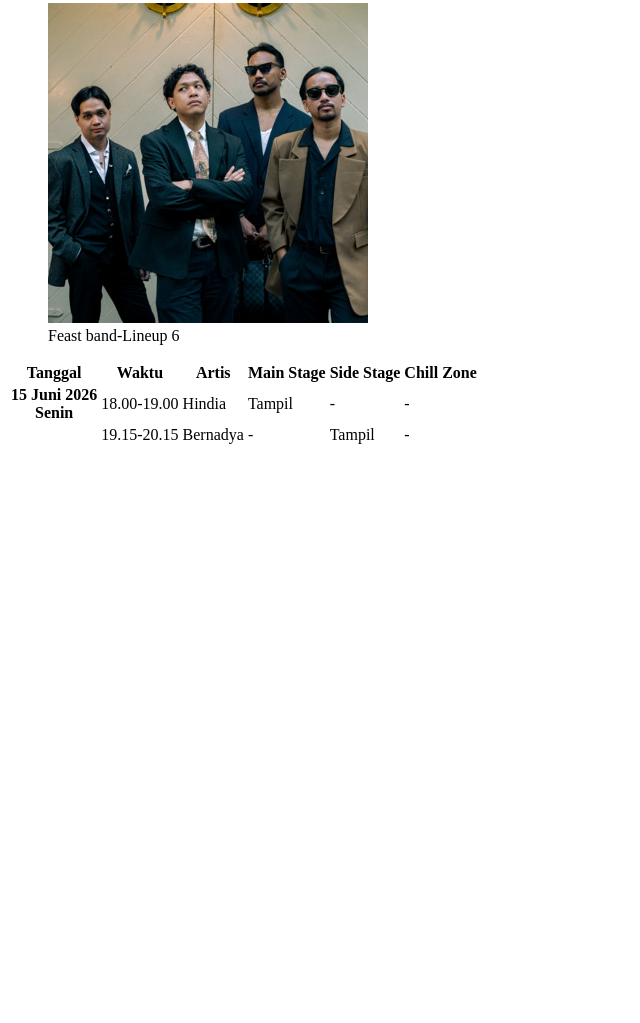
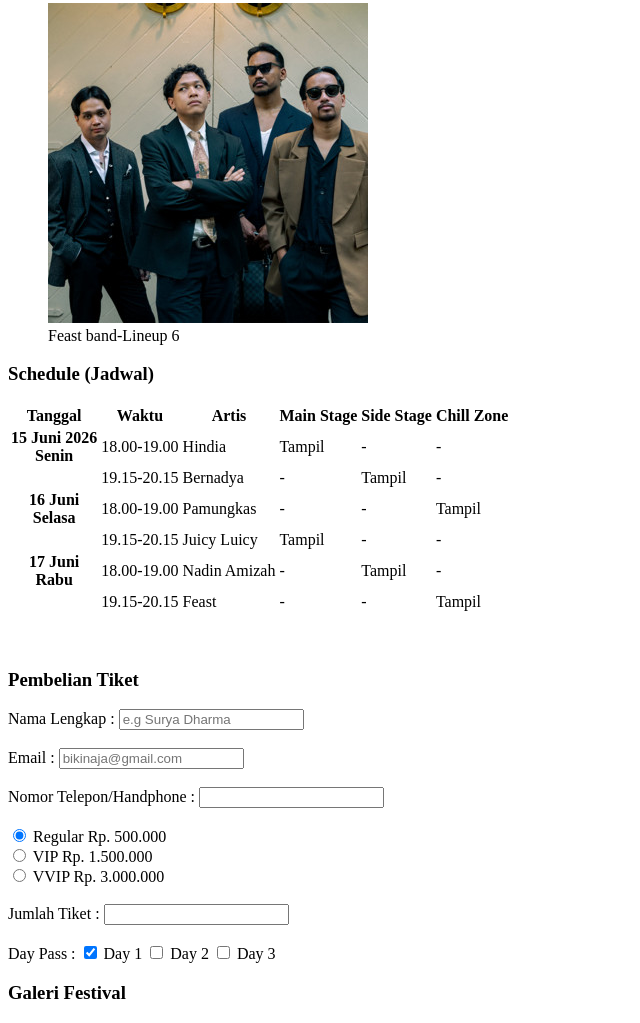
Before and after one commit to Butoong/WPU-WEB-FUNDAMENTAL, a plain HTML site: page 07-studi-kasus-1/index.html in a window 1280 px wide. Shown: the part 3826-4849 px from the top of the page, without its empty margins (0-640 px from the left). Before the commit the page ends 4281 px from the top, so only its background shows below. Drawn offline with Linux system fonts and the light colour scheme.

Commit message:
Menyelesaikan section tiket

```diff
--- a/07-studi-kasus-1/index.html
+++ b/07-studi-kasus-1/index.html
@@ -105,6 +105,7 @@
 
       <!-- schedule section -->
       <section id="jadwal">
+        <h3>Schedule (Jadwal)</h3>
         <table>
           <thead>
             <th>Tanggal</th>
@@ -131,7 +132,120 @@
             <td>Tampil</td>
             <td>-</td>
           </tr>
+          <tr>
+            <th>16 Juni<br />Selasa</th>
+            <td>18.00-19.00</td>
+            <td>Pamungkas</td>
+            <td>-</td>
+            <td>-</td>
+            <td>Tampil</td>
+          </tr>
+          <tr>
+            <th></th>
+            <td>19.15-20.15</td>
+            <td>Juicy Luicy</td>
+            <td>Tampil</td>
+            <td>-</td>
+            <td>-</td>
+          </tr>
+          <tr>
+            <th>17 Juni<br />Rabu</th>
+            <td>18.00-19.00</td>
+            <td>Nadin Amizah</td>
+            <td>-</td>
+            <td>Tampil</td>
+            <td>-</td>
+          </tr>
+          <tr>
+            <th></th>
+            <td>19.15-20.15</td>
+            <td>Feast</td>
+            <td>-</td>
+            <td>-</td>
+            <td>Tampil</td>
+          </tr>
         </table>
+      </section>
+      <br /><br />
+
+      <!-- ticket section -->
+      <section id="tiket">
+        <h3>Pembelian Tiket</h3>
+        <form id="get-ticket">
+          <label for="nama-lengkap">Nama Lengkap :</label>
+          <input
+            type="text"
+            name="nama-lengkap"
+            id="nama-lengkap"
+            placeholder="e.g Surya Dharma"
+            required
+            autocomplete="off"
+          />
+          <br /><br />
+          <label for="email">Email :</label>
+          <input
+            type="email"
+            name="email"
+            id="email"
+            placeholder="bikinaja@gmail.com"
+            required
+            autocomplete="off"
+          />
+          <br /><br />
+          <label for="telepon">Nomor Telepon/Handphone :</label>
+          <input
+            type="text"
+            name="telepon"
+            id="telepon"
+            required
+            autocomplete="off"
+            maxlength="15"
+            inputmode="numeric"
+          />
+          <br /><br />
+          <input
+            type="radio"
+            name="jenis-tiket"
+            id="regular"
+            value="regular"
+            checked
+            required
+          />
+          <label for="regular">Regular Rp. 500.000</label><br />
+          <input
+            type="radio"
+            name="jenis-tiket"
+            id="vip"
+            value="vip"
+            required
+          />
+          <label for="vip">VIP Rp. 1.500.000</label><br />
+          <input
+            type="radio"
+            name="jenis-tiket"
+            id="vvip"
+            value="vvip"
+            required
+          />
+          <label for="vvip">VVIP Rp. 3.000.000</label>
+
+          <br /><br />
+          <label for="jumlah-tiket">Jumlah Tiket :</label>
+          <input type="number" name="jumlah-tiket" id="jumlah-tiket" required />
+          <br /><br />
+          <label>Day Pass :</label>
+          <input type="checkbox" name="day-1" id="day-1" checked />
+          <label for="day-1">Day 1</label>
+          <input type="checkbox" name="day-2" id="day-2" />
+          <label for="day-2">Day 2</label>
+          <input type="checkbox" name="day-3" id="day-3" />
+          <label for="day-3">Day 3</label>
+        </form>
+      </section>
+
+      <!-- gallery section -->
+      <section id="galeri">
+        <h3>Galeri Festival</h3>
       </section>
     </main>
   </body>
```
